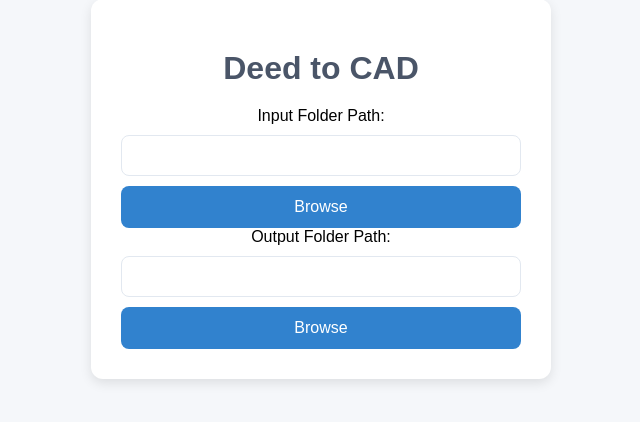
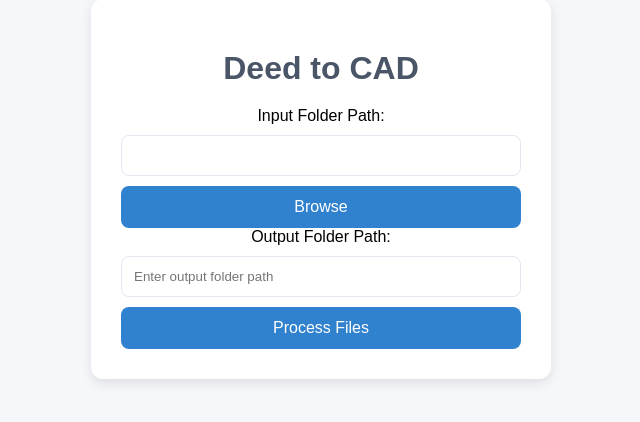
Before and after one commit to mrmapllc/deed-to-cad, a Flask app: page / in a window 1280 px wide. Shown: the part 211-633 px from the top of the page, without its empty margins (319-959 px from the left). Run offline with Flask 3, Linux system fonts and the light colour scheme.

Commit message:
Update index.html please

```diff
--- a/templates/index.html
+++ b/templates/index.html
@@ -10,52 +10,54 @@
     <div class="container">
         <h1>Deed to CAD</h1>
         <form action="/" method="post">
-            <!-- Input Folder Section -->
+            <!-- Input Folder Section with Folder Picker -->
             <label for="input_folder">Input Folder Path:</label>
             <input type="text" id="input_folder" name="input_folder" required>
-            <button type="button" onclick="selectInputFolder()">Browse</button>
+            <button type="button" onclick="selectFolder('input_folder')">Browse</button>
 
-            <!-- Output Folder Section -->
+            <!-- Output Folder Section as Text Input Only -->
             <label for="output_folder">Output Folder Path:</label>
-            <input type="text" id="output_folder" name="output_folder" required>
-            <button type="button" onclick="selectOutputFolder()">Browse</button>
+            <input type="text" id="output_folder" name="output_folder" placeholder="Enter output folder path" required>
+
+            <button type="submit">Process Files</button>
         </form>
-
-        <!-- Separate hidden file inputs for Input and Output folders -->
-        <input type="file" id="inputFolderPicker" style="display: none;" webkitdirectory directory onchange="handleInputFolderChange()">
-        <input type="file" id="outputFolderPicker" style="display: none;" webkitdirectory directory onchange="handleOutputFolderChange()">
     </div>
 
     <script>
-        function selectInputFolder() {
-            const inputPicker = document.getElementById("inputFolderPicker");
-            inputPicker.value = "";  // Reset the input to force new selection
-            inputPicker.click();
+        function selectFolder(inputId) {
+            // Remove any existing folder picker input if present
+            let existingPicker = document.getElementById("folderPicker");
+            if (existingPicker) {
+                existingPicker.remove();
+            }
+
+            // Create a new file input element
+            const folderPicker = document.createElement("input");
+            folderPicker.type = "file";
+            folderPicker.id = "folderPicker";
+            folderPicker.style.display = "none";
+            folderPicker.setAttribute("webkitdirectory", "");
+            folderPicker.setAttribute("directory", "");
+            folderPicker.setAttribute("data-target", inputId);
+
+            // Add the change event handler to set the folder path
+            folderPicker.addEventListener("change", setFolderPath);
+
+            // Append to the body and click to open folder selection
+            document.body.appendChild(folderPicker);
+            folderPicker.click();
         }
 
-        function selectOutputFolder() {
-            const outputPicker = document.getElementById("outputFolderPicker");
-            outputPicker.value = "";  // Reset the input to force new selection
-            outputPicker.click();
-        }
+        function setFolderPath() {
+            const folderPicker = document.getElementById("folderPicker");
+            const inputId = folderPicker.getAttribute("data-target");
 
-        function handleInputFolderChange() {
-            const inputPicker = document.getElementById("inputFolderPicker");
-            if (inputPicker.files.length > 0) {
-                const path = inputPicker.files[0].webkitRelativePath.split("/")[0];
-                document.getElementById("input_folder").value = path;
+            // Check if any files were selected
+            if (folderPicker.files && folderPicker.files.length > 0) {
+                const path = folderPicker.files[0].webkitRelativePath.split("/")[0];
+                document.getElementById(inputId).value = path;
             } else {
-                console.error("No input folder was selected.");
-            }
-        }
-
-        function handleOutputFolderChange() {
-            const outputPicker = document.getElementById("outputFolderPicker");
-            if (outputPicker.files.length > 0) {
-                const path = outputPicker.files[0].webkitRelativePath.split("/")[0];
-                document.getElementById("output_folder").value = path;
-            } else {
-                console.error("No output folder was selected.");
+                console.error("No folder was selected.");
             }
         }
     </script>
```
